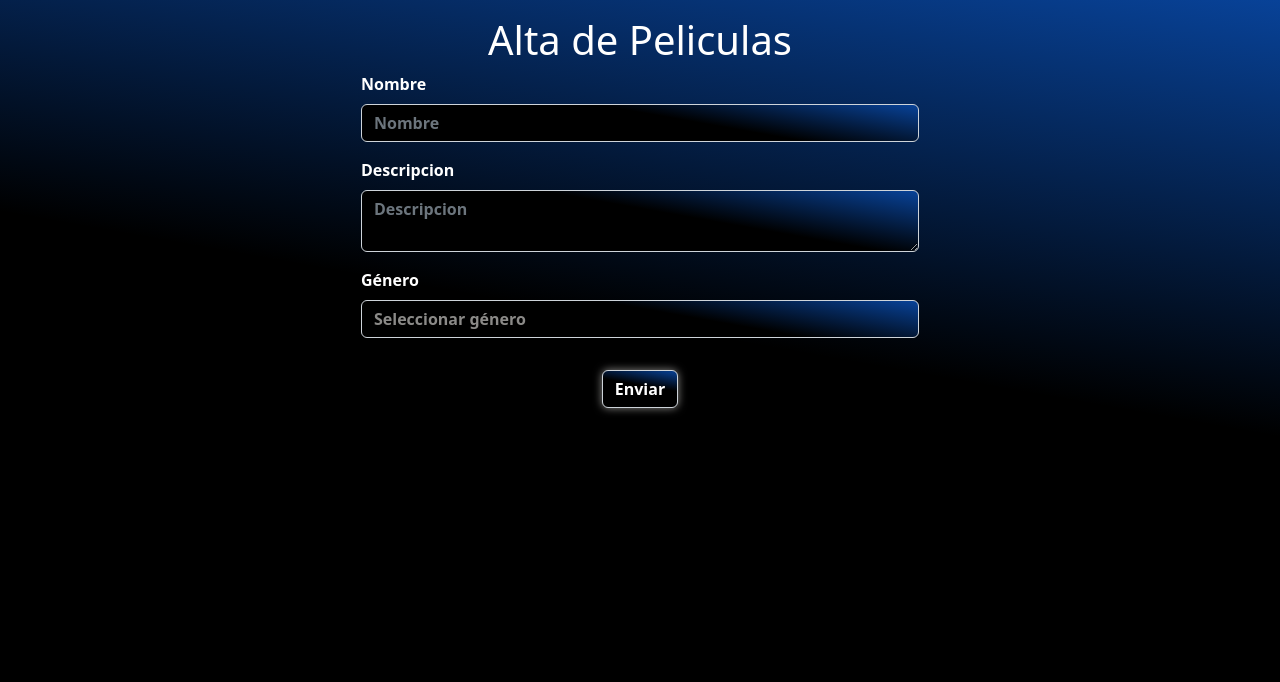
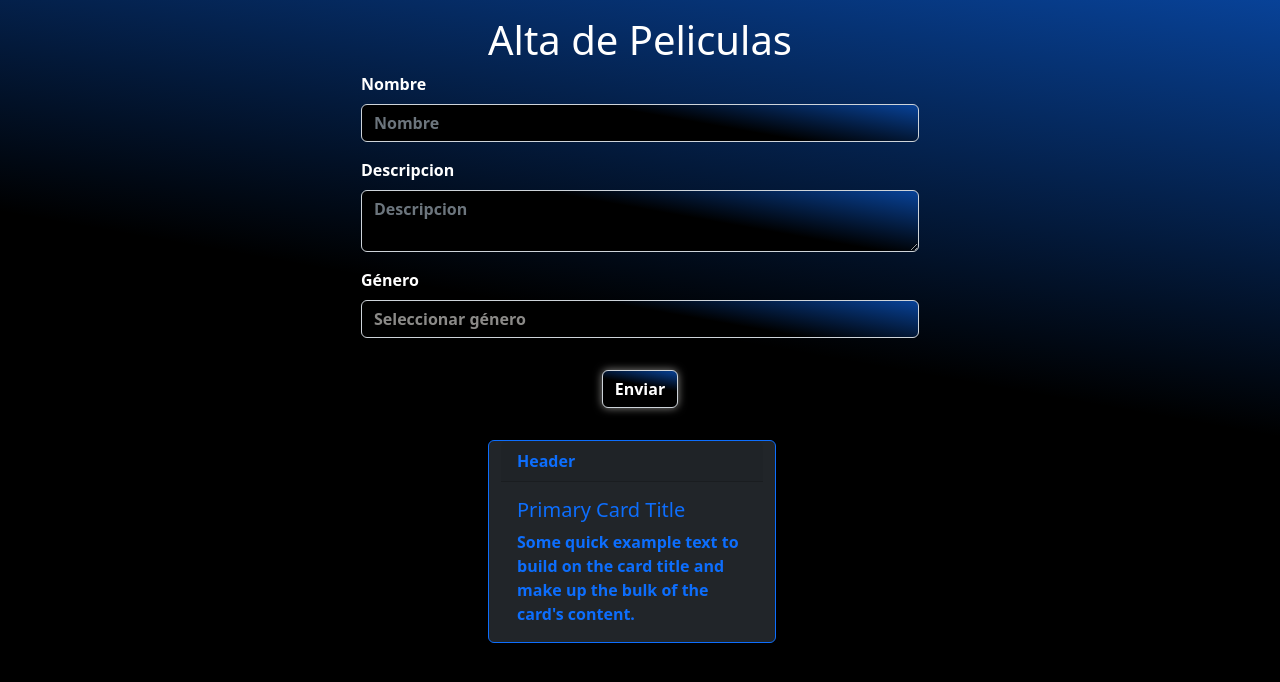
Before and after one commit to herreranicolas/react-ejercicio-10, a React (Vite) app: page / in a window 1280 px wide. Shown: the top 682 px of the page. Built offline with nearby package versions, Linux system fonts and the light colour scheme.

Commit message:
Agrego la seccion de lista peliculas con un card de ejemplo

```diff
--- a/src/App.jsx
+++ b/src/App.jsx
@@ -2,12 +2,14 @@ import { Container } from "react-bootstrap";
 import "bootstrap/dist/css/bootstrap.min.css";
 import "./App.css";
 import FormularioPelicula from "./components/FormularioPelicula";
+import ListaPeliculas from "./components/ListaPeliculas";
 
 function App() {
   return (
     <Container className="my-3">
       <h1 className="text-center">Alta de Peliculas</h1>
       <FormularioPelicula />
+      <ListaPeliculas />
     </Container>
   );
 }
--- /dev/null
+++ b/src/components/ListaPeliculas.jsx
@@ -0,0 +1,35 @@
+import { Container, Card, Row, Col } from "react-bootstrap";
+
+const ListaPeliculas = () => {
+  return (
+    <Container>
+      <Row
+        xs={1}
+        md={2}
+        lg={3}
+        xl={4}
+        className="justify-content-center align-items-center"
+      >
+        <Card
+          as={Col}
+          border="primary"
+          bg="dark"
+          text="primary"
+          style={{ width: "18rem" }}
+          className="me-lg-3 mb-3"
+        >
+          <Card.Header>Header</Card.Header>
+          <Card.Body>
+            <Card.Title>Primary Card Title</Card.Title>
+            <Card.Text>
+              Some quick example text to build on the card title and make up the
+              bulk of the card's content.
+            </Card.Text>
+          </Card.Body>
+        </Card>
+      </Row>
+    </Container>
+  );
+};
+
+export default ListaPeliculas;
```
